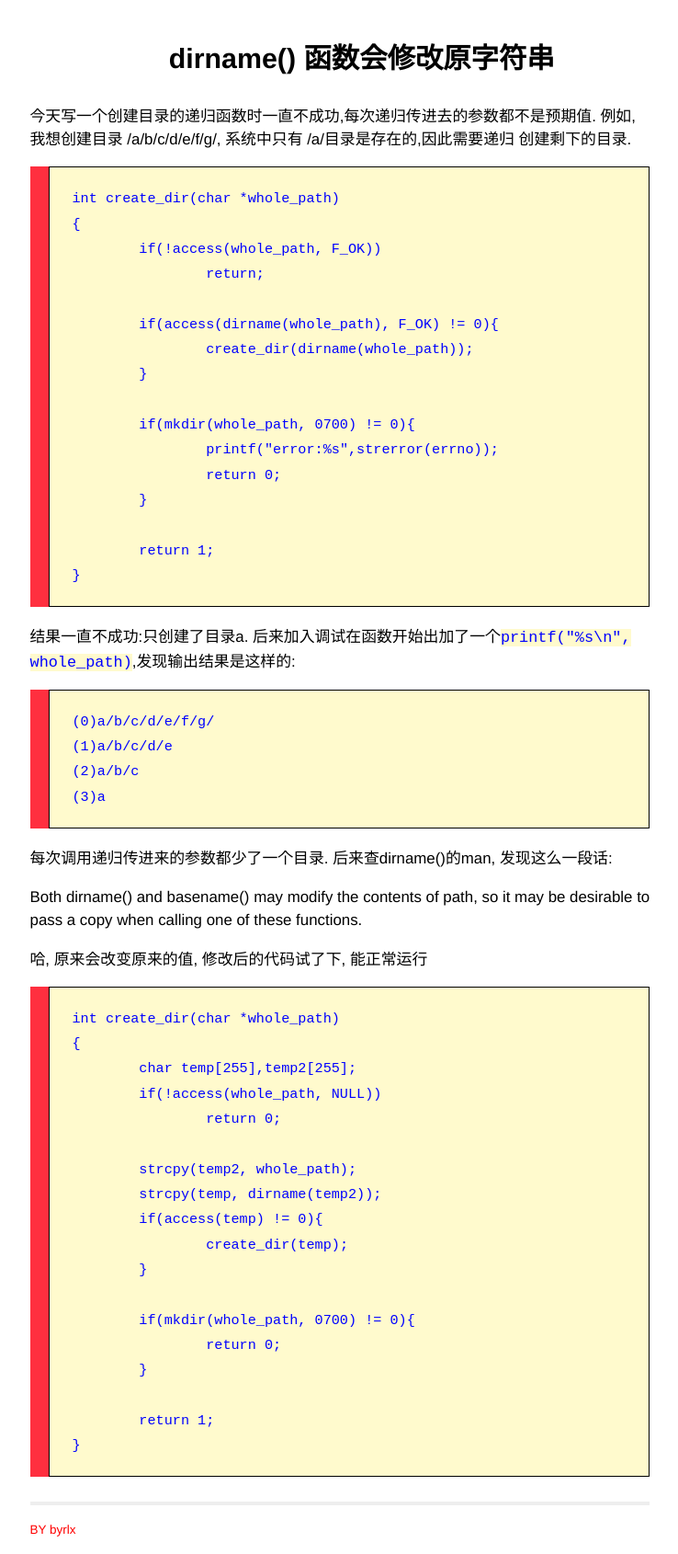
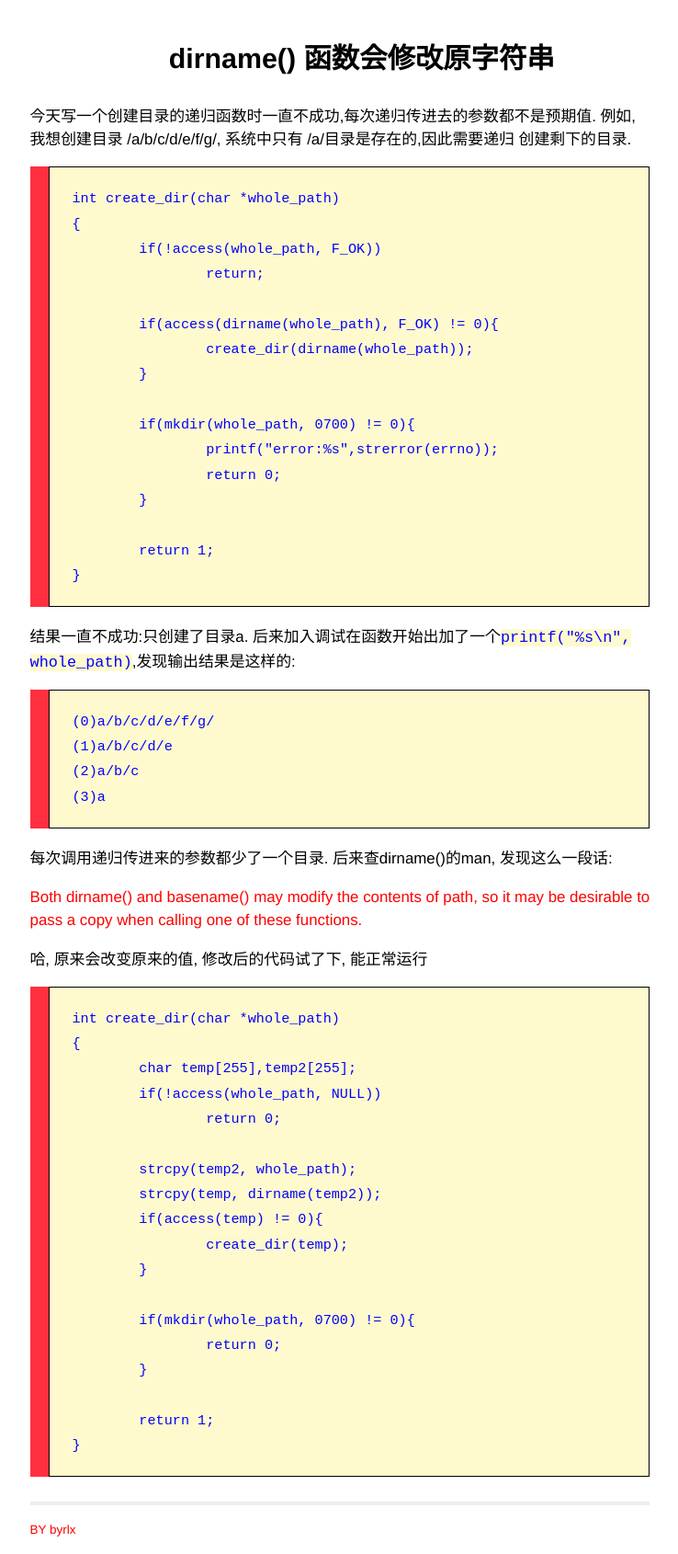
Before and after one commit to byrlx/byrlx.github.io, a Jekyll site: the page built from _posts/2013-06-18-dirname-改变原字符串.md, in a window 1280 px wide. Shown: the whole page at 92% size, without its empty margins (270-1008 px from the left). Built offline with Jekyll 4.4.1, drawn with Linux system fonts in a browser that asks for light colours; Markdown is read by kramdown in place of the engine named in the settings.

Commit message:
modify post format

```diff
--- a/css/screen.css
+++ b/css/screen.css
@@ -121,9 +121,9 @@ body {
 		  color: #aaa;
 	  }
 
-	  .blockquote p{
-	  	color: red
-		Font-style: italic
+	  blockquote{
+		font: italic;
+	  	color: red;
 	  }
 
 	  .site .footer {
```
